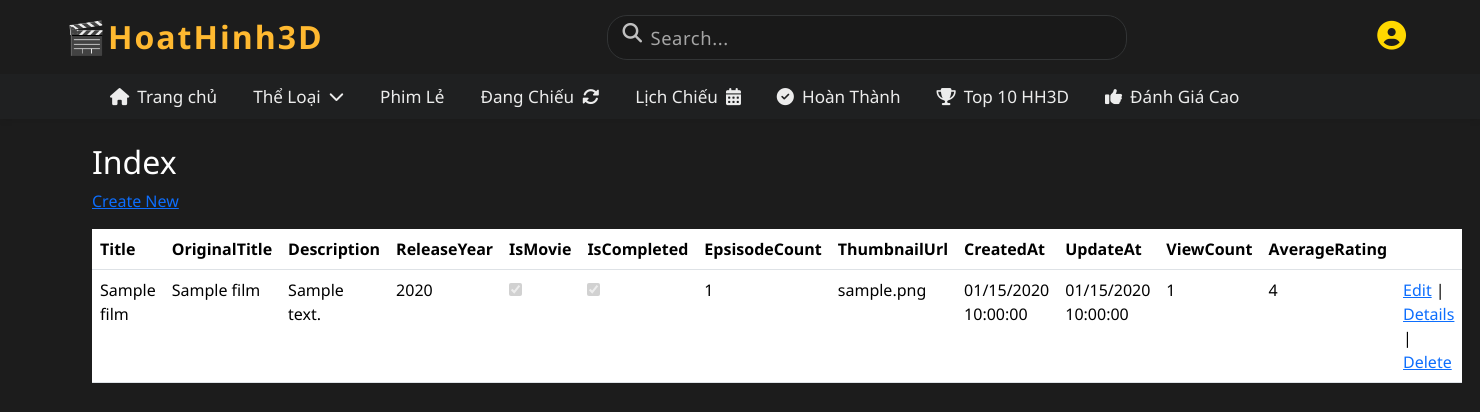
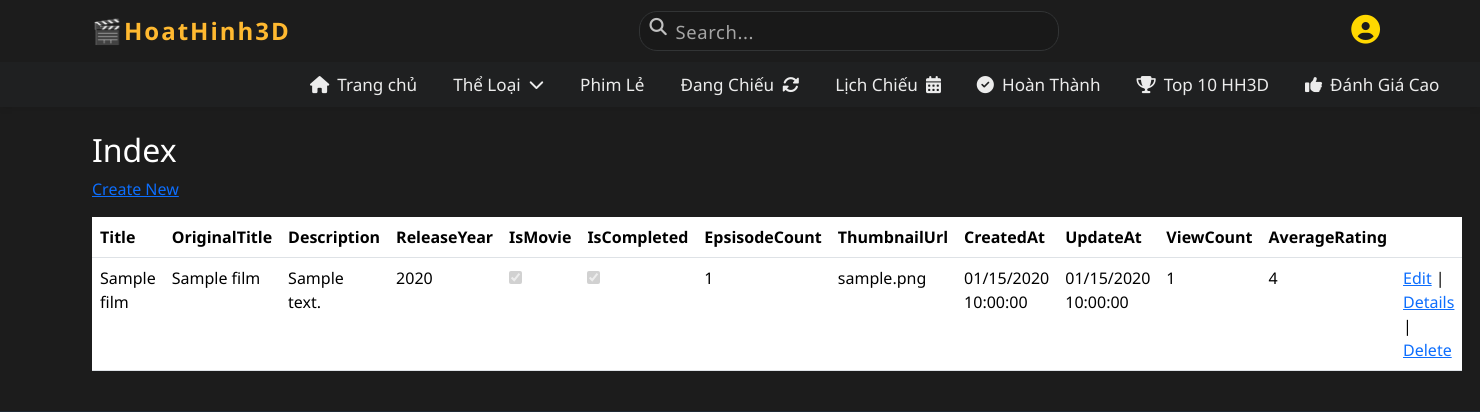
Before and after one commit to phuocbinh2106/WebXemPhim, an ASP.NET MVC app: page /Films in a window 1480 px wide. Shown: the top 412 px of the page. Run offline with ASP.NET Core 8 and stand-ins for ASP.NET MVC 5, Linux system fonts and the light colour scheme; tables that the repository leaves empty hold one stand-in row (values such as "Sample post"); the project's own start-up code is not run, and a stand-in starts its controllers and pages; some libraries are stand-ins or nearby versions.

Commit message:
thanh menu và chỉnh lại search  bar

```diff
--- a/WebXemPhim/Views/Shared/_Layout.cshtml
+++ b/WebXemPhim/Views/Shared/_Layout.cshtml
@@ -24,40 +24,29 @@
             background-color: #1C1C1C;
         }
 
-        /* Dòng dưới: căn 3 phần đều nhau, search giữa. */
-        .container-fluid.d-flex.align-items-center {
-            display: flex !important;
-            flex-direction: row;
-            align-items: center;
-            justify-content: space-between;
-            padding-left: 66px;
-            padding-right: 66px;
-            gap: 12px;
-        }
-
         .navbar-brand {
             color: #FFB930 !important;
             font-weight: bold;
-            font-size: 2em;
+            font-size: 1.5em;
             letter-spacing: 2px;
             margin-right: 42px;
             min-width: 220px;
         }
 
         .modern-search-bar {
-            width: 320px;
-            max-width: 520px;
+            width: 420px;
+            max-width: 570px;
             position: relative;
             display: flex;
             align-items: center;
-            justify-content: center;
+            justify-content: flex-start;
             background: #191919;
-            border-radius: 20px;
+            border-radius: 18px;
             border: 1.5px solid #323435;
-            padding-left: 42px;
-            height: 45px;
-            margin: 0 30px;
-            flex: 1 1 420px;
+            padding-left: 36px;
+            height: 40px; /* Thấp hơn */
+            margin-left: 0px; /* Nhích sang trái thêm, bạn tăng/giảm tuỳ ý */
+            margin-right: 0;
         }
 
             .modern-search-bar input {
@@ -81,13 +70,13 @@
 
         .search-icon {
             position: absolute;
-            left: 14px;
+            left: 10px;
             top: 0;
             bottom: 0;
             display: flex;
             align-items: center;
             color: #eaeaea;
-            font-size: 1.22em;
+            font-size: 1.08em;
             opacity: 0.8;
             pointer-events: none;
         }
@@ -148,7 +137,7 @@
                 gap: 16px;
                 justify-content: flex-start;
                 align-items: center;
-                padding: 0 0 0 100px; /* chỉnh padding này ngang bằng với logo bên trên */
+                padding: 0 0 0 300px; /* chỉnh padding này ngang bằng với logo bên trên */
                 margin: 0;
                 min-height: 45px;
             }
@@ -206,12 +195,9 @@
 </head>
 <body>
     <!-- NAVBAR HEADER -->
-    <nav class="navbar navbar-expand-lg navbar-dark py-2">
-        <div class="container-fluid d-flex align-items-center">
+    <nav class="navbar navbar-expand-lg navbar-dark">
+        <div class="container">
             <a class="navbar-brand" href="@Url.Action("Index", "Home")">🎬HoatHinh3D</a>
-            <button class="navbar-toggler" type="button" data-bs-toggle="collapse" data-bs-target="#navbarNav">
-                <span class="navbar-toggler-icon"></span>
-            </button>
             <form class="modern-search-bar">
                 <h3 class="search-icon"><i class="fa fa-search"></i></h3>
                 <input type="text" placeholder="Search..." />
```
